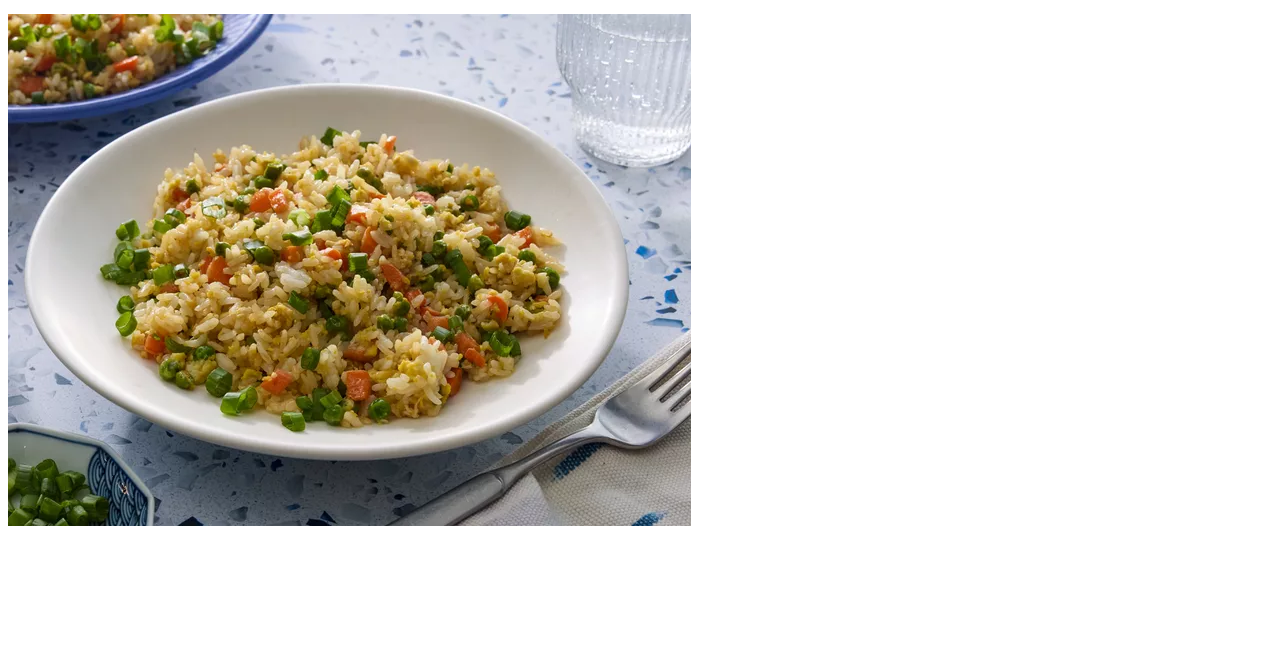
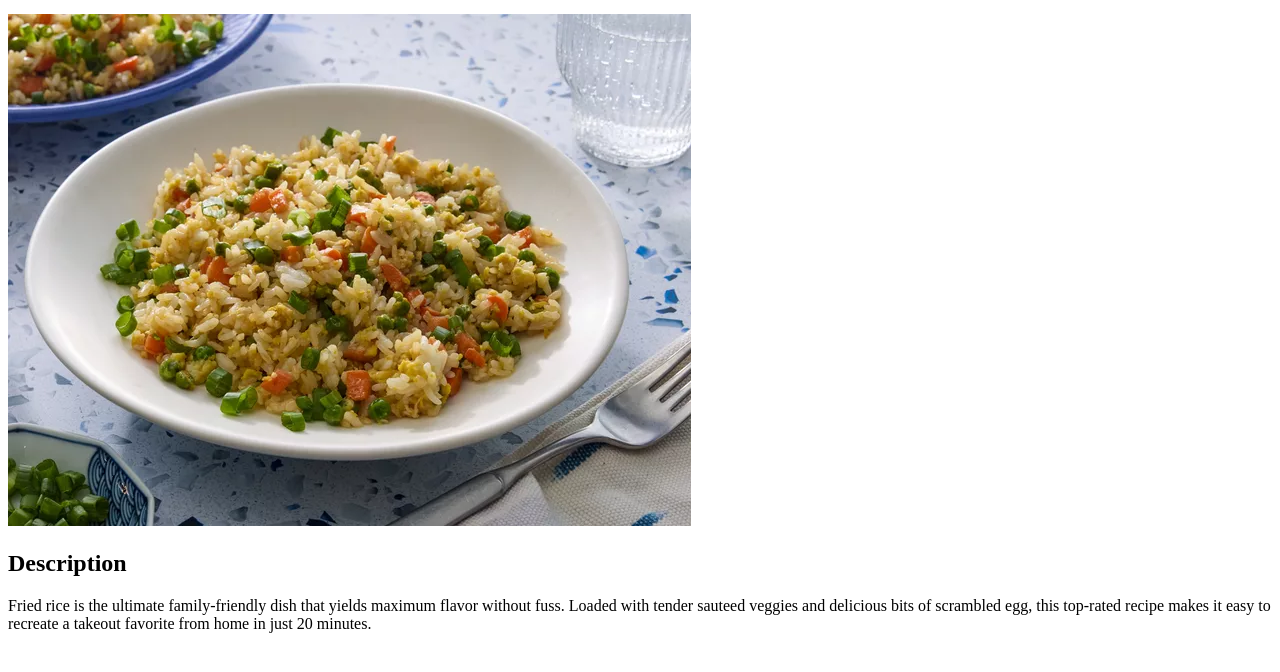
Before and after one commit to sionct/odin-recipes, a plain HTML site: page recipes/fried-rice.html in a window 1280 px wide. Shown: the part 100-772 px from the top of the page. Drawn offline with Linux system fonts and the light colour scheme.

Commit message:
Add recipe description h2 and paragraph

```diff
--- a/recipes/fried-rice.html
+++ b/recipes/fried-rice.html
@@ -9,5 +9,10 @@
   <h1>Fried Rice</h1>
   <p><a href="/index.html">Home</a></p>
   <img src="/images/fried-rice.webp" alt="Fried Rice" width="683" height="512">
+  <h2>Description</h2>
+  <p>
+    Fried rice is the ultimate family-friendly dish that yields maximum flavor without fuss.
+    Loaded with tender sauteed veggies and delicious bits of scrambled egg, this top-rated recipe makes it easy to recreate a takeout favorite from home in just 20 minutes.
+  </p>
 </body>
 </html>
```
